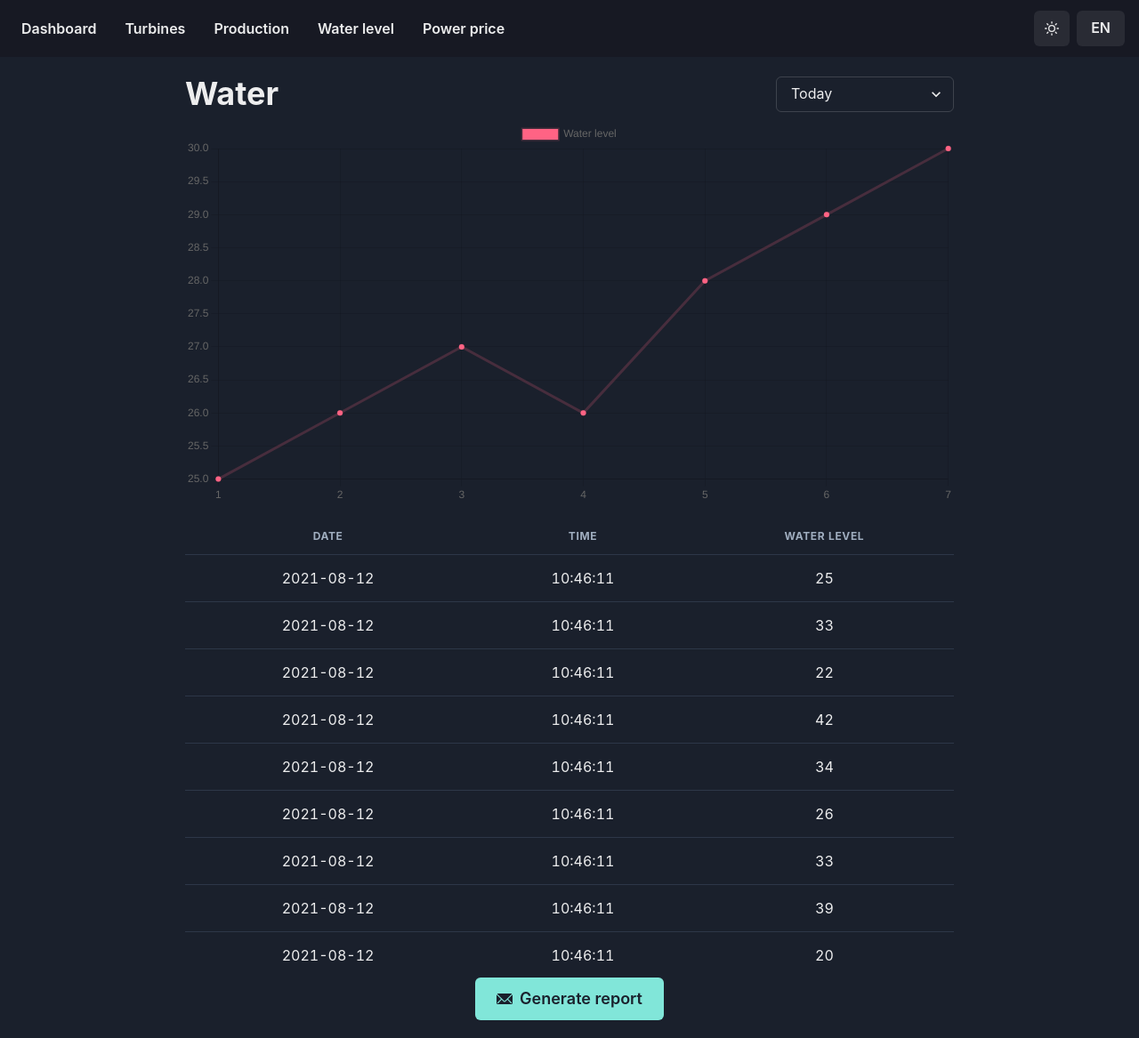
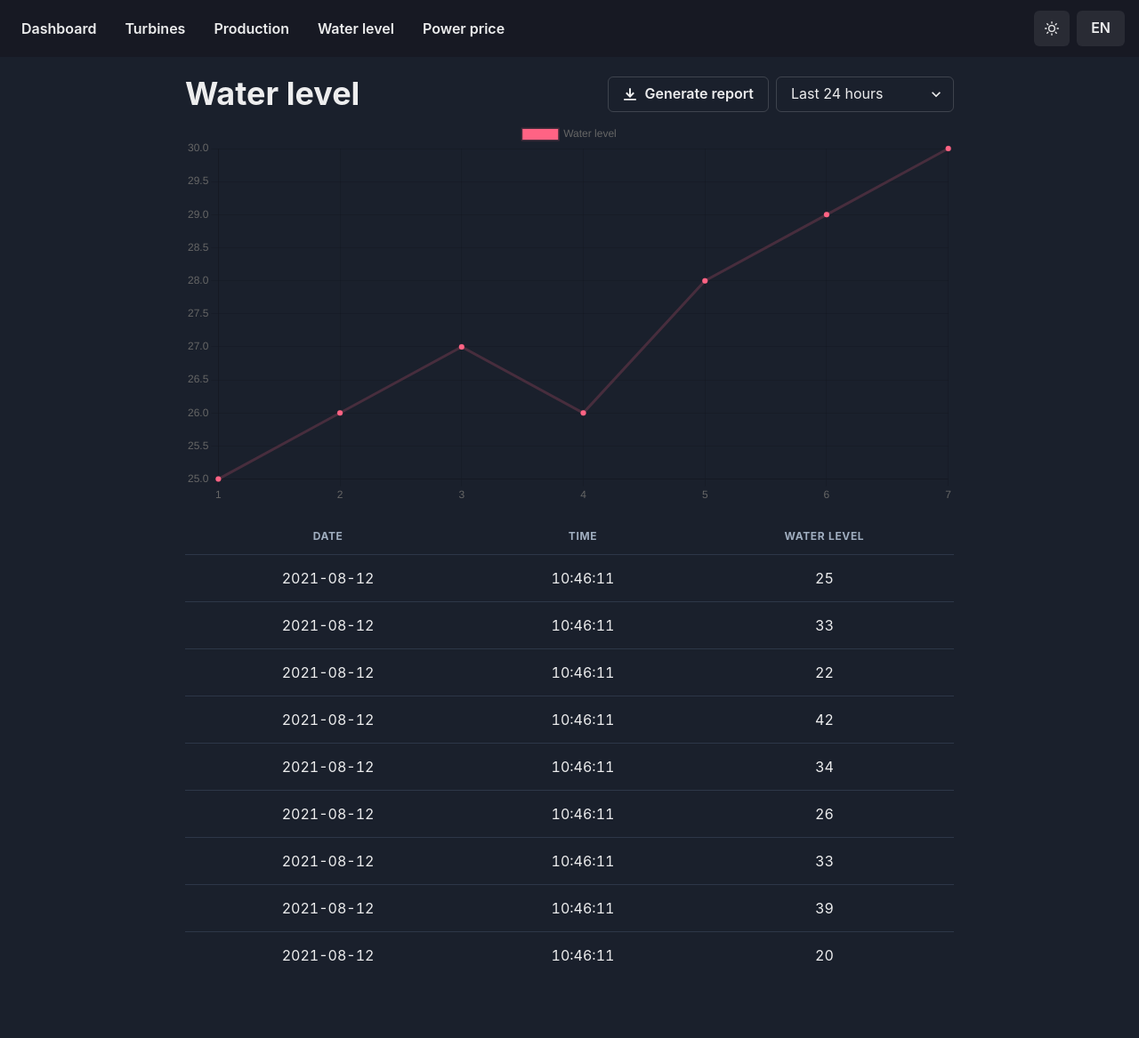
Before and after one commit to maattss/innafjord, a Next.js app: page /waterLevel in a window 1280 px wide. Shown: the whole page at 89% size. After the commit the page ends 1103 px from the top, so only its background shows below. Built offline with nearby package versions, Linux system fonts and the light colour scheme.

Commit message:
Moved button

```diff
--- a/pages/production.tsx
+++ b/pages/production.tsx
@@ -128,7 +128,7 @@ const Production: React.FC = () => {
               </Flex>
             </AlertDialogHeader>
             <AlertDialogFooter>
-              <Text fontSize="lg" mr={4}>
+              <Text fontSize="lg" mr={4} fontWeight="medium">
                 Download{" "}
               </Text>
               <Button ref={cancelRef} onClick={onClose} mr={2}>
--- a/pages/waterLevel.tsx
+++ b/pages/waterLevel.tsx
@@ -1,4 +1,9 @@
 import {
+  AlertDialog,
+  AlertDialogContent,
+  AlertDialogFooter,
+  AlertDialogHeader,
+  AlertDialogOverlay,
   Box,
   Button,
   Flex,
@@ -7,6 +12,7 @@ import {
   Table,
   Tbody,
   Td,
+  Text,
   Th,
   Thead,
   Tr,
@@ -14,7 +20,7 @@ import {
 import React, { useState } from "react";
 import Meta from "../components/Meta";
 import { Line } from "react-chartjs-2";
-import { EmailIcon } from "@chakra-ui/icons";
+import { CloseIcon, DownloadIcon, EmailIcon } from "@chakra-ui/icons";
 import dummyToday from "../data/dummyToday.json";
 import dummyWeek from "../data/dummyWeek.json";
 import dummyMonth from "../data/dummyMonth.json";
@@ -46,6 +52,9 @@ const options = {
 
 const WaterLevel: React.FC = () => {
   const [filterGraph, setFilterGraph] = useState<string>("today");
+  const [isOpen, setIsOpen] = useState<boolean>(false);
+  const onClose = () => setIsOpen(false);
+  const cancelRef = React.useRef(null);
   let mockData = dummyToday;
   if (filterGraph === "week") mockData = dummyWeek;
   if (filterGraph === "month") mockData = dummyMonth;
@@ -54,15 +63,26 @@ const WaterLevel: React.FC = () => {
     <>
       <Meta title="Water Level History" />
       <Flex justifyContent="space-between" alignItems="center" mb="2">
-        <Heading>Water</Heading>
+        <Heading>Water level</Heading>
+        <Flex>
+          <Button
+            leftIcon={<DownloadIcon />}
+            variant="outline"
+            size="md"
+            mr={2}
+            onClick={() => setIsOpen(true)}
+          >
+            Generate report
+          </Button>
           <Select
             width="200px"
             onChange={(event) => setFilterGraph(event.target.value)}
           >
-          <option value="today">Today</option>
+            <option value="today">Last 24 hours</option>
             <option value="week">Last week</option>
             <option value="month">Last month</option>
           </Select>
+        </Flex>
       </Flex>
 
       <Line data={graphExampleData} options={options} />
@@ -89,16 +109,39 @@ const WaterLevel: React.FC = () => {
           </Tbody>
         </Table>
       </Box>
-      <Flex justifyContent="center" w="100%" mt="4">
-        <Button
-          leftIcon={<EmailIcon />}
-          colorScheme="teal"
-          variant="solid"
-          size="lg"
+
+      <AlertDialog
+        isOpen={isOpen}
+        leastDestructiveRef={cancelRef}
+        onClose={onClose}
       >
-          Generate report
+        <AlertDialogOverlay>
+          <AlertDialogContent>
+            <AlertDialogHeader fontSize="lg" fontWeight="bold">
+              <Flex justifyContent="space-between" alignItems="center">
+                <Text>Report is generated successfully!</Text>
+                <Button onClick={onClose}>
+                  <CloseIcon />
                 </Button>
               </Flex>
+            </AlertDialogHeader>
+            <AlertDialogFooter>
+              <Text fontSize="lg" mr={4} fontWeight="medium">
+                Download{" "}
+              </Text>
+              <Button ref={cancelRef} onClick={onClose} mr={2}>
+                . CSV
+              </Button>
+              <Button ref={cancelRef} onClick={onClose} mr={2}>
+                . PDF
+              </Button>
+              <Button ref={cancelRef} onClick={onClose}>
+                . JSON
+              </Button>
+            </AlertDialogFooter>
+          </AlertDialogContent>
+        </AlertDialogOverlay>
+      </AlertDialog>
     </>
   );
 };
```
Also changed, not shown: pages/powerPrice.tsx (+51 -10 lines). Lines whose indentation alone changed are shown as unchanged.
